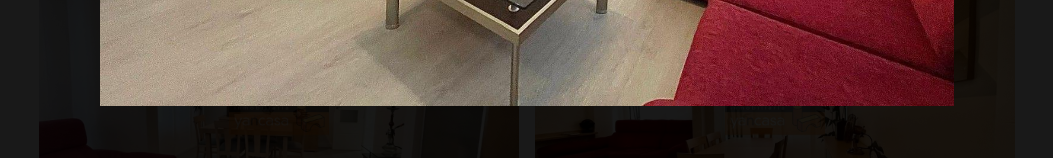
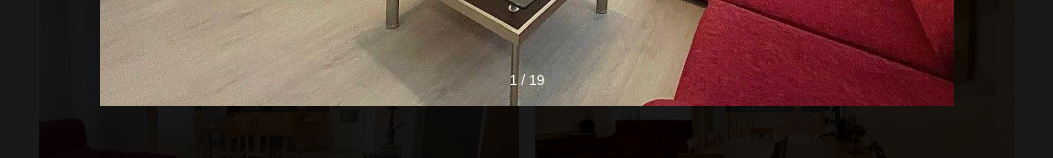
Before and after one commit to jvalladolid/rentflat-website, a Next.js app: page / in a window 1280 px wide. Both pictures are taken after a click on the button 392 px from the left and 460 px from the top of the page. Shown: the part 614-772 px from the top of the page, without its empty margins (113-1166 px from the left). Built offline with nearby package versions, Linux system fonts and the light colour scheme.

Commit message:
add focus trap inside modal, ARIA roles, and touch swipe gestures

```diff
--- a/src/components/Gallery.tsx
+++ b/src/components/Gallery.tsx
@@ -2,7 +2,7 @@
 
 'use client';
 
-import { useCallback, useEffect, useState } from 'react';
+import { useCallback, useEffect, useRef, useState } from 'react';
 import Image from 'next/image';
 import { FlatImage } from '@/data/flat-dto';
 
@@ -13,6 +13,9 @@ interface GalleryProps {
 export function Gallery({ images }: GalleryProps) {
   const [isOpen, setIsOpen] = useState(false);
   const [activeIndex, setActiveIndex] = useState(0);
+
+  const modalRef = useRef<HTMLDivElement>(null);
+  const touchStartX = useRef<number | null>(null);
 
   const open = (index: number) => {
     setActiveIndex(index);
@@ -31,7 +34,8 @@ export function Gallery({ images }: GalleryProps) {
     setActiveIndex((i) => (i - 1 + images.length) % images.length);
   }, [images.length]);
 
-  // Keyboard navigation
+  /* ---------------- Keyboard ---------------- */
+
   useEffect(() => {
     if (!isOpen) return;
 
@@ -39,11 +43,59 @@ export function Gallery({ images }: GalleryProps) {
       if (e.key === 'Escape') close();
       if (e.key === 'ArrowRight') next();
       if (e.key === 'ArrowLeft') prev();
+
+      // Focus trap
+      if (e.key === 'Tab' && modalRef.current) {
+        const focusable = modalRef.current.querySelectorAll<HTMLElement>('button');
+
+        const first = focusable[0];
+        const last = focusable[focusable.length - 1];
+
+        if (e.shiftKey && document.activeElement === first) {
+          e.preventDefault();
+          last.focus();
+        } else if (!e.shiftKey && document.activeElement === last) {
+          e.preventDefault();
+          first.focus();
+        }
+      }
     };
 
+    document.body.style.overflow = 'hidden';
     window.addEventListener('keydown', onKeyDown);
-    return () => window.removeEventListener('keydown', onKeyDown);
+
+    // Initial focus
+    setTimeout(() => {
+      modalRef.current?.querySelector<HTMLElement>('button')?.focus();
+    }, 0);
+
+    return () => {
+      document.body.style.overflow = '';
+      window.removeEventListener('keydown', onKeyDown);
+    };
   }, [isOpen, close, next, prev]);
+
+  /* ---------------- Touch (Swipe) ---------------- */
+
+  const onTouchStart = (e: React.TouchEvent) => {
+    touchStartX.current = e.touches[0].clientX;
+  };
+
+  const onTouchEnd = (e: React.TouchEvent) => {
+    if (touchStartX.current === null) return;
+
+    const deltaX = e.changedTouches[0].clientX - touchStartX.current;
+
+    if (Math.abs(deltaX) > 50) {
+      if (deltaX > 0) {
+        prev();
+      } else {
+        next();
+      }
+    }
+
+    touchStartX.current = null;
+  };
 
   return (
     <section className="py-12">
@@ -73,8 +125,17 @@ export function Gallery({ images }: GalleryProps) {
         <div
           className="fixed inset-0 z-50 bg-black/90 flex items-center justify-center"
           onClick={close}
+          role="dialog"
+          aria-modal="true"
+          aria-label="Image gallery"
         >
-          <div className="relative w-full max-w-5xl h-[80vh]" onClick={(e) => e.stopPropagation()}>
+          <div
+            ref={modalRef}
+            className="relative w-full max-w-5xl h-[80vh]"
+            onClick={(e) => e.stopPropagation()}
+            onTouchStart={onTouchStart}
+            onTouchEnd={onTouchEnd}
+          >
             <Image
               src={images[activeIndex].src}
               alt={images[activeIndex].alt}
@@ -82,6 +143,11 @@ export function Gallery({ images }: GalleryProps) {
               className="object-contain"
               priority
             />
+
+            {/* Counter */}
+            <span className="absolute bottom-4 left-1/2 -translate-x-1/2 text-white text-sm">
+              {activeIndex + 1} / {images.length}
+            </span>
 
             {/* Close */}
             <button
@@ -96,7 +162,7 @@ export function Gallery({ images }: GalleryProps) {
             <button
               onClick={prev}
               className="absolute left-4 top-1/2 -translate-y-1/2 text-white text-4xl"
-              aria-label="Previous"
+              aria-label="Previous image"
             >
               ‹
             </button>
@@ -104,7 +170,7 @@ export function Gallery({ images }: GalleryProps) {
             <button
               onClick={next}
               className="absolute right-4 top-1/2 -translate-y-1/2 text-white text-4xl"
-              aria-label="Next"
+              aria-label="Next image"
             >
               ›
             </button>
```
